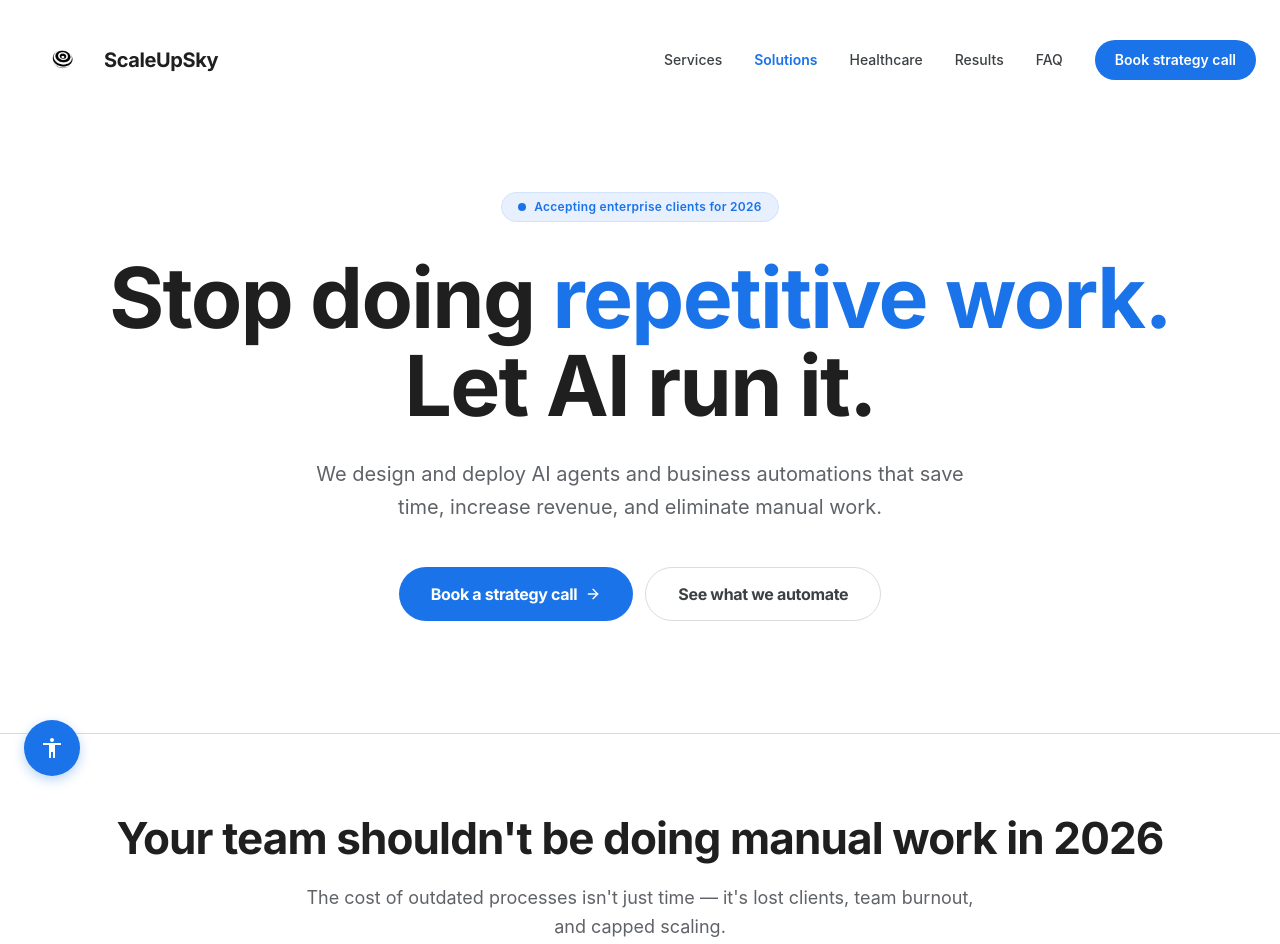
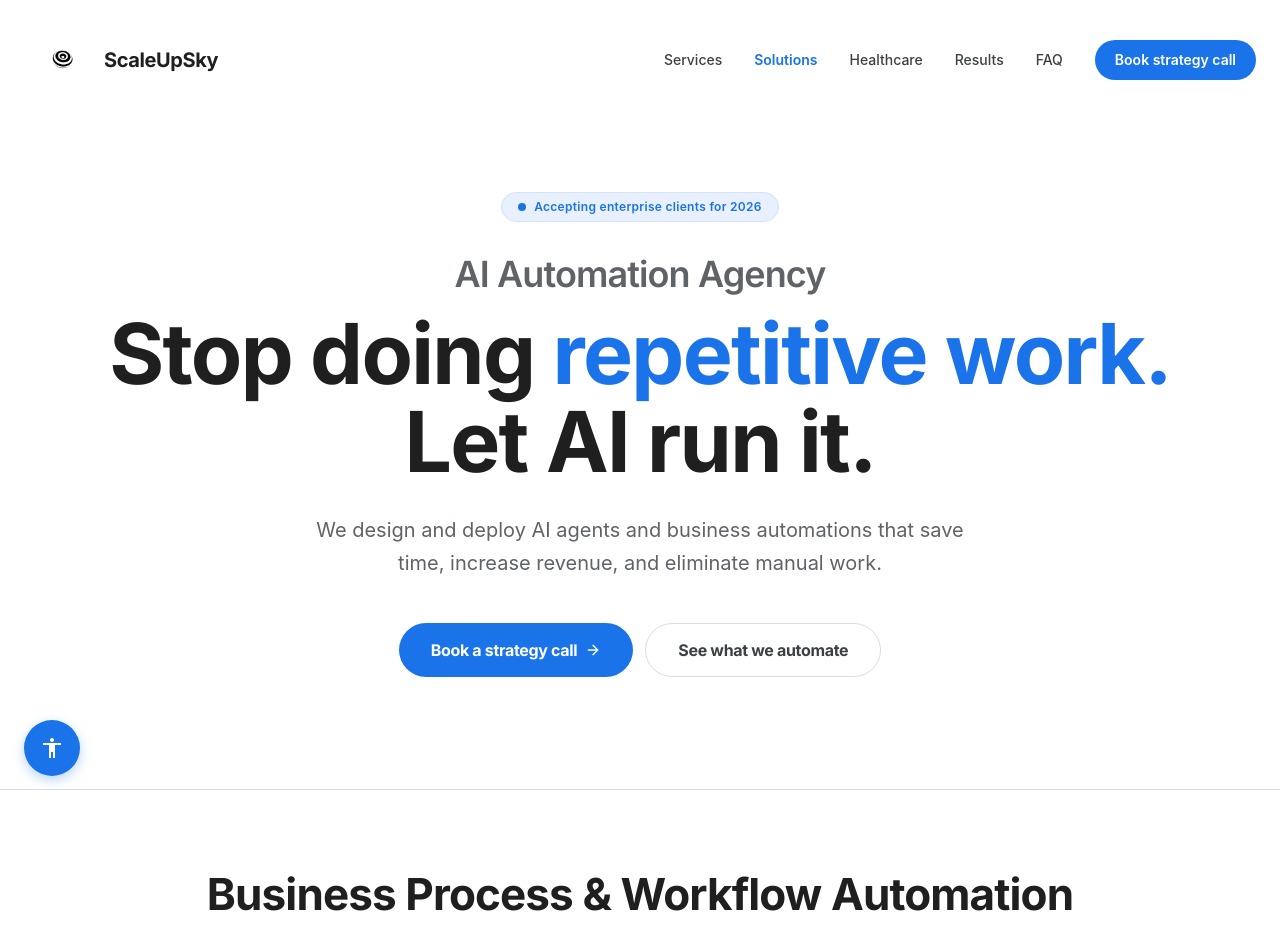
Before and after one commit to sharmaARYAN-dev/scaleupsky, a React (Vite) app: page / in a window 1280 px wide. Shown: the top 944 px of the page. Built offline with nearby package versions, Linux system fonts and the light colour scheme.

Commit message:
SEO optimization for commercial keywords

```diff
--- a/index.html
+++ b/index.html
@@ -7,9 +7,9 @@
     <meta name="theme-color" content="#1a73e8" />
 
     <!-- Primary SEO Meta -->
-    <title>ScaleUpSky | Enterprise AI Agents &amp; Business Automation</title>
-    <meta name="description" content="ScaleUpSky designs and deploys custom AI agents and business automation pipelines to eliminate manual work, increase conversions, and scale clinic &amp; corporate workflows." />
-    <meta name="keywords" content="AI automation, business automation, AI agents, WhatsApp automation, CRM automation, healthcare automation, voice AI, chatbots, workflow automation" />
+    <title>ScaleUpSky | AI Automation Agency for Businesses</title>
+    <meta name="description" content="ScaleUpSky helps businesses automate operations with AI chatbots, WhatsApp automation, workflow automation, CRM integrations and custom AI solutions." />
+    <meta name="keywords" content="AI Automation, WhatsApp Automation, Workflow Automation, Business Automation, CRM Integration, AI Chatbot, AI Agency, Goa, India, ScaleUpSky" />
     <meta name="author" content="ScaleUpSky" />
     <meta name="robots" content="index, follow" />
     <link rel="canonical" href="https://scaleupsky.com/" />
@@ -17,19 +17,19 @@
     <!-- Open Graph / Facebook -->
     <meta property="og:type" content="website" />
     <meta property="og:url" content="https://scaleupsky.com/" />
-    <meta property="og:title" content="ScaleUpSky | Enterprise AI Agents &amp; Business Automation" />
-    <meta property="og:description" content="Stop doing repetitive work. Let AI run it. We design and deploy AI agents and business automations that save time, increase revenue, and eliminate manual work." />
-    <meta property="og:image" content="https://scaleupsky.com/logo.png" />
-    <meta property="og:image:alt" content="ScaleUpSky logo" />
+    <meta property="og:title" content="ScaleUpSky | AI Automation Agency" />
+    <meta property="og:description" content="Automate your business with AI chatbots, WhatsApp automation and intelligent workflows." />
+    <meta property="og:image" content="https://scaleupsky.com/og-image.png" />
+    <meta property="og:image:alt" content="ScaleUpSky AI Automation Services" />
     <meta property="og:site_name" content="ScaleUpSky" />
     <meta property="og:locale" content="en_US" />
 
     <!-- Twitter Card -->
     <meta name="twitter:card" content="summary_large_image" />
     <meta name="twitter:site" content="@ScaleUpSky" />
-    <meta name="twitter:title" content="ScaleUpSky | Enterprise AI Agents &amp; Business Automation" />
-    <meta name="twitter:description" content="Stop doing repetitive work. Let AI run it. We deploy AI pipelines that save 40+ hours a week." />
-    <meta name="twitter:image" content="https://scaleupsky.com/logo.png" />
+    <meta name="twitter:title" content="ScaleUpSky | AI Automation Agency" />
+    <meta name="twitter:description" content="Helping businesses automate with AI." />
+    <meta name="twitter:image" content="https://scaleupsky.com/og-image.png" />
 
     <!-- Google Fonts -->
     <link rel="preconnect" href="https://fonts.googleapis.com">
@@ -38,16 +38,18 @@
 
     <!-- Schema.org JSON-LD Structured Data -->
     <script type="application/ld+json">
-    {
+    [{
       "@context": "https://schema.org",
       "@type": "Organization",
       "name": "ScaleUpSky",
       "url": "https://scaleupsky.com",
       "logo": "https://scaleupsky.com/logo.png",
-      "description": "ScaleUpSky designs and deploys AI agents and business automation pipelines to eliminate manual work, increase conversions, and scale workflows.",
+      "description": "AI automation agency helping businesses automate customer support, WhatsApp messaging and workflows.",
+      "email": "contact@scaleupsky.com",
       "sameAs": [
         "https://twitter.com/ScaleUpSky",
         "https://linkedin.com/company/scaleupsky",
+        "https://github.com/sharmaARYAN-dev",
         "https://facebook.com/scaleupsky"
       ],
       "contactPoint": {
@@ -60,7 +62,13 @@
         "description": "AI Automation & Business Workflow Optimization",
         "category": "Business Services"
       }
-    }
+    },
+    {
+      "@context": "https://schema.org",
+      "@type": "WebSite",
+      "name": "ScaleUpSky",
+      "url": "https://scaleupsky.com"
+    }]
     </script>
   </head>
   <body>
--- a/src/App.jsx
+++ b/src/App.jsx
@@ -432,6 +432,7 @@ export default function App() {
             transition={{ delay: 0.1, duration: 0.5 }}
             className="text-5xl md:text-7xl lg:text-[5.25rem] font-display font-extrabold tracking-tight mb-7 leading-[1.05] text-[#1f1f1f]"
           >
+            <span className="block text-2xl md:text-3xl lg:text-4xl text-[#5f6368] font-semibold mb-4 tracking-tight">AI Automation Agency</span>
             Stop doing <span className="text-[#1a73e8]">repetitive work.</span><br />
             Let AI run it.
           </motion.h1>
@@ -470,8 +471,8 @@ export default function App() {
         <section aria-labelledby="solutions-heading" className="py-20 px-6 border-t border-[#dadce0]" id="solutions">
           <div className="max-w-7xl mx-auto">
             <SectionHeading
-              title="Your team shouldn't be doing manual work in 2026"
-              subtitle="The cost of outdated processes isn't just time — it's lost clients, team burnout, and capped scaling."
+              title="Business Process & Workflow Automation"
+              subtitle="The cost of outdated manual processes isn't just time — it's lost clients, team burnout, and capped scaling. We automate your repetitive workflows."
             />
             <div className="grid md:grid-cols-2 lg:grid-cols-4 gap-5">
               {PAIN_POINTS.map((point, i) => (
@@ -498,7 +499,7 @@ export default function App() {
         {/* SECTION 3: WHAT WE AUTOMATE & HEALTHCARE */}
         <section aria-labelledby="services-heading" className="py-20 px-6 bg-[#f8f9fa]" id="services">
           <div className="max-w-7xl mx-auto">
-            <SectionHeading title="Comprehensive automation systems" subtitle="Tailor-made pipelines to put your standard operational workflows on autopilot." />
+            <SectionHeading title="WhatsApp, CRM & Chatbot Automation Systems" subtitle="Tailor-made AI automation pipelines to put your standard operational workflows on autopilot." />
 
             <div className="grid grid-cols-2 md:grid-cols-3 lg:grid-cols-4 gap-3.5 mb-16">
               {AUTOMATION_SERVICES.map((service, i) => (
```
Also changed, not shown: public/og-image.png (added).
